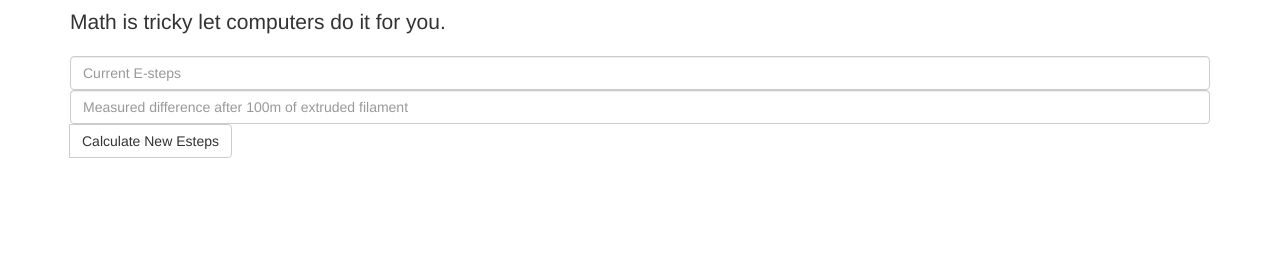
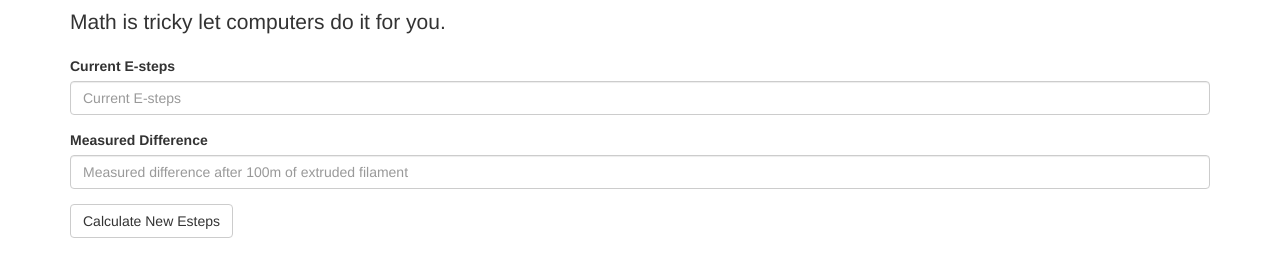
Before and after one commit to heineman-bob/estep-calculator, a plain HTML site: page index.html in a window 1280 px wide. Shown: the part 63-340 px from the top of the page. Drawn offline with nearby package versions, Linux system fonts and the light colour scheme.

Commit message:
add styling to form; prettify html

```diff
--- a/index.html
+++ b/index.html
@@ -1,6 +1,6 @@
-
 <!DOCTYPE html>
 <html lang="en">
+
 <head>
     <meta charset="utf-8">
     <meta http-equiv="X-UA-Compatible" content="IE=edge">
@@ -9,12 +9,9 @@
     <meta name="description" content="Calcu">
     <meta name="author" content="">
     <link rel="icon" href="/favicon.ico">
-
     <title>E-Step Math Wizardry</title>
-
     <!-- Bootstrap core CSS -->
     <link href="https://maxcdn.bootstrapcdn.com/bootstrap/3.3.6/css/bootstrap.min.css" rel="stylesheet">
-
     <!-- HTML5 shim and Respond.js for IE8 support of HTML5 elements and media queries -->
     <!--[if lt IE 9]>
       <script src="https://oss.maxcdn.com/html5shiv/3.7.2/html5shiv.min.js"></script>
@@ -23,9 +20,7 @@
 </head>
 
 <body>
-
     <div class="container">
-
         <div class="starter-template">
             <h1>E-Steps calculator</h1>
             <p class="lead">Math is tricky let computers do it for you.</p>
@@ -38,19 +33,17 @@
             <button type="button" class="close" data-dismiss="alert" aria-hidden="true">&times;</button>
             <strong>You shall not pass!</strong> <span id="error-message"></span>
         </div>
-
-      <div class="button-group">
+        <div class="form-group">
+            <label for="current-esteps">Current E-steps</label>
             <input type="text" class="form-control" id="current-esteps" placeholder="Current E-steps">
+        </div>
+        <div class="form-group">
+            <label for="measured-difference">Measured Difference</label>
             <input type="text" class="form-control" id="measured-difference" placeholder="Measured difference after 100m of extruded filament">
-        <span class="input-group-btn">
+        </div>
         <button type="button" id="calculate" class="btn btn-default">Calculate New Esteps</button>
-        </span>
     </div>
-
-
-    </div><!-- /.container -->
-
-
+    <!-- /.container -->
     <!-- Bootstrap core JavaScript
     ================================================== -->
     <!-- Placed at the end of the document so the pages load faster -->
@@ -59,13 +52,13 @@
     <!-- IE10 viewport hack for Surface/desktop Windows 8 bug -->
     <script src="http://getbootstrap.com/assets/js/ie10-viewport-bug-workaround.js"></script>
     <script>
-    $('#calculate').click(function(){
+    $('#calculate').click(function() {
         CalculateEsteps()
     })
 
-    $(document).keypress(function(event){
+    $(document).keypress(function(event) {
         console.log(event.which)
-      if(event.which == 13){
+        if (event.which == 13) {
             CalculateEsteps()
         }
     })
@@ -77,28 +70,28 @@
         var old_esteps = $('#current-esteps').val()
         old_esteps = parseFloat(old_esteps)
 
-      if(ValidateInput(old_esteps, difference)){
+        if (ValidateInput(old_esteps, difference)) {
             $('#errors').hide()
             console.log("Valid input.  \nCalculating....")
-        console.log(100/(120-difference))
-        var new_esteps = ((100/(120-difference))*old_esteps).toFixed(1)
+            console.log(100 / (120 - difference))
+            var new_esteps = ((100 / (120 - difference)) * old_esteps).toFixed(1)
             $("#success-message").text("You new Estep settings are: " + new_esteps)
-        $("#success").fadeIn('slow', function(){})
+            $("#success").fadeIn('slow', function() {})
             console.log(new_esteps)
         } else {
             $('#success').hide()
-        $('#errors').fadeIn('slow', function(){})
+            $('#errors').fadeIn('slow', function() {})
         }
     }
 
     var ValidateInput = function(esteps, difference) {
         var valid = true
-      if(isNaN(difference) != false){
+        if (isNaN(difference) != false) {
             $('#error-message').text("Measured difference must be a number. ")
             valid = false
         }
 
-      if(isNaN(esteps) != false){
+        if (isNaN(esteps) != false) {
             $('#error-message').append("Esteps must be a number")
             valid = false
         }
@@ -107,4 +100,5 @@
     }
     </script>
 </body>
+
 </html>
```
Lines whose indentation alone changed are shown as unchanged.
